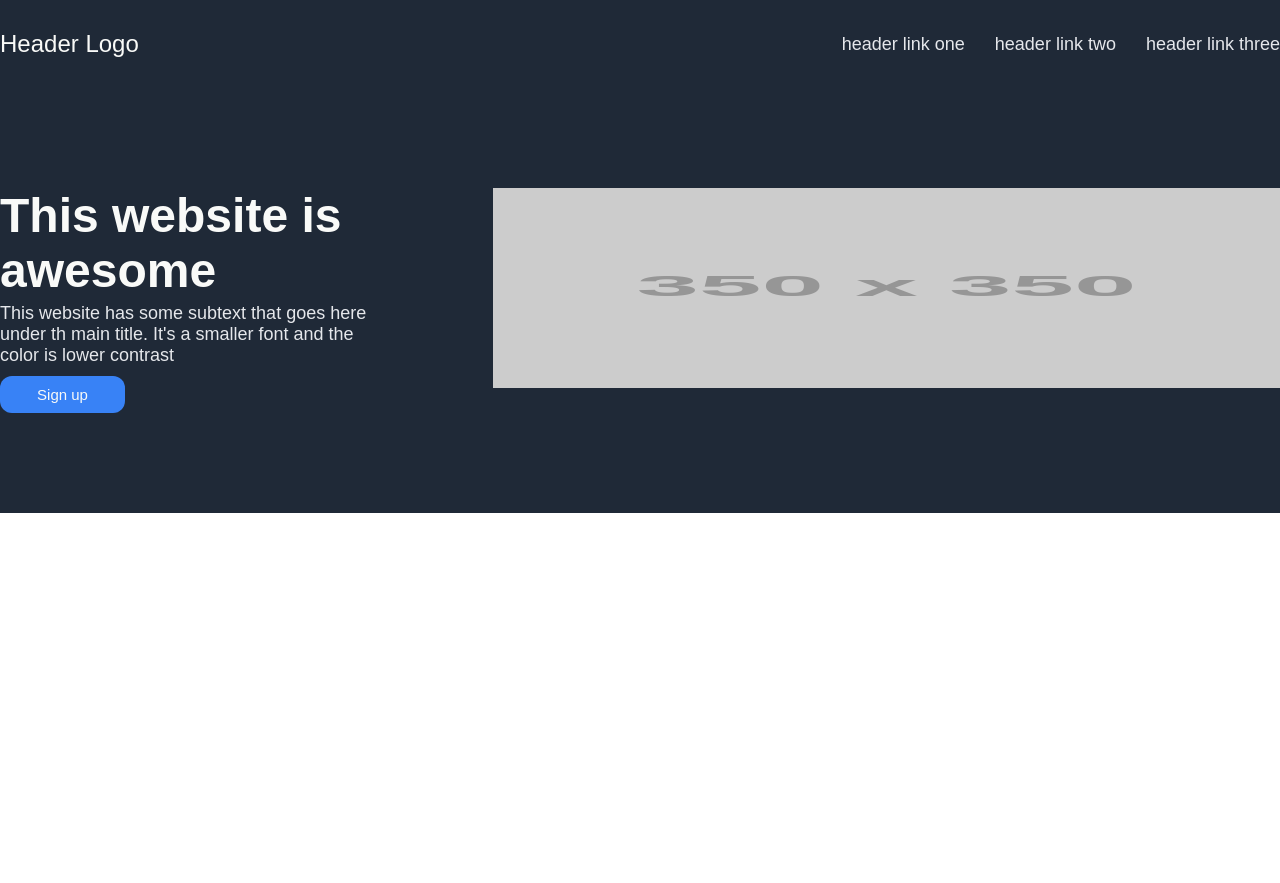
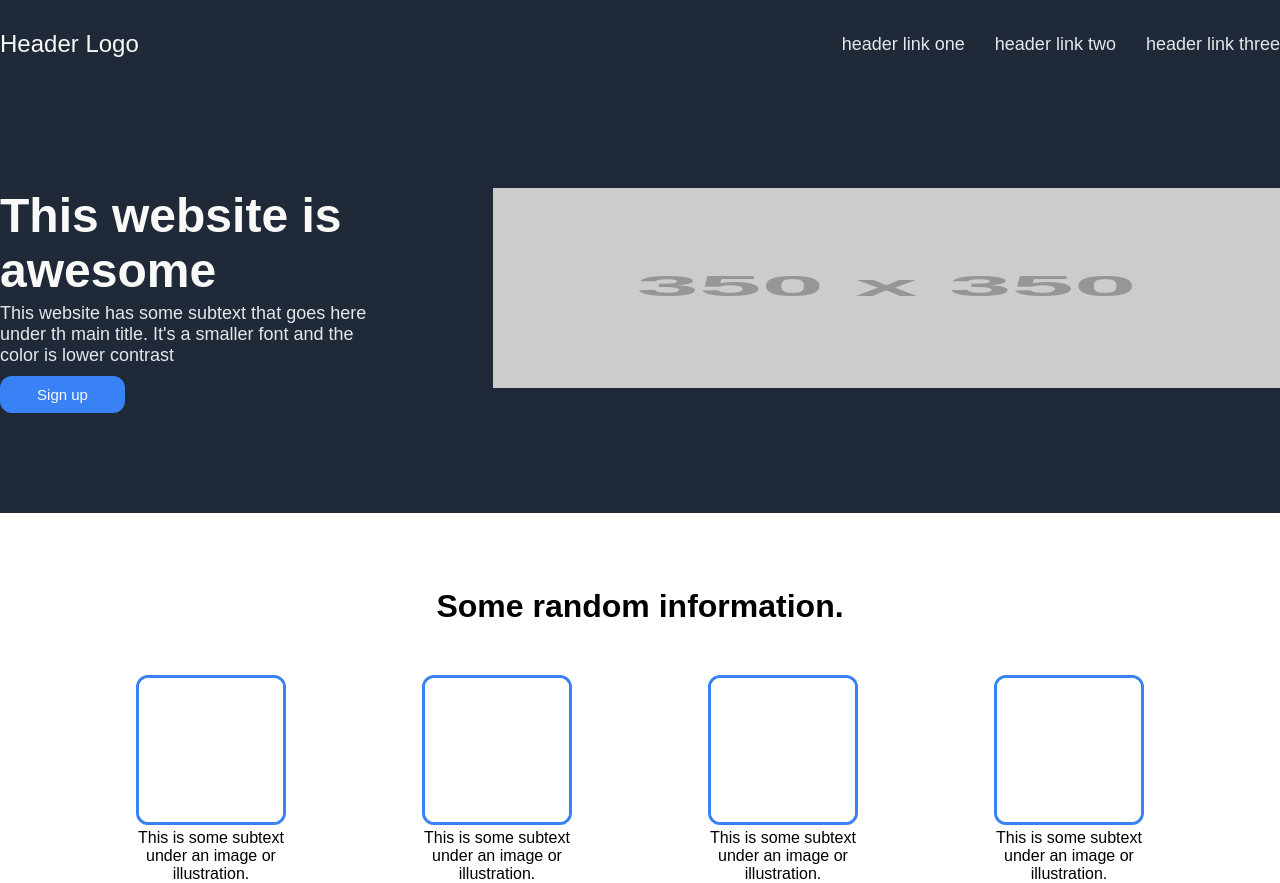
Before and after one commit to lukew95/Odin-LandingPage, a plain HTML site: page index.html in a window 1280 px wide. Before the commit the page ends 800 px from the top, so only its background shows below. Drawn offline with Linux system fonts and the light colour scheme; placeholder pictures from the web are drawn by us.

Commit message:
Added projects section and styling

```diff
--- a/index.html
+++ b/index.html
@@ -32,6 +32,28 @@
                 </div>
             </div>
         </div>
-
+        <div class="projects-container">
+            <div class="projects">
+                    <h1>Some random information.</h1>
+                    <div class="project-item-container">
+                        <div class="project-item">
+                            <img src="images/blank.png" alt="">
+                            <p>This is some subtext under an image or illustration.</p>
+                        </div>
+                        <div class="project-item">
+                            <img src="images/blank.png" alt="">
+                            <p>This is some subtext under an image or illustration.</p>
+                        </div>
+                        <div class="project-item">
+                            <img src="images/blank.png" alt="">
+                            <p>This is some subtext under an image or illustration.</p>
+                        </div>
+                        <div class="project-item">
+                            <img src="images/blank.png" alt="">
+                            <p>This is some subtext under an image or illustration.</p>
+                        </div>
+                    </div>
+            </div>
+        </div>
     </body>
 </html>
--- a/style.css
+++ b/style.css
@@ -95,3 +95,37 @@
     width: 100%;
     height: 200px;
 }
+
+.projects-container{
+    display: flex;
+    justify-content: center;
+    padding: 75px 0 0 0;
+}
+
+.projects{
+    width: 1300px;
+    display: flex;
+    flex-direction: column;
+}
+
+.projects h1{
+    text-align: center;
+    margin: 0 0 50px 0;
+}
+
+.project-item-container{
+    display: flex;
+    justify-content: space-evenly;
+}
+
+.project-item{
+    text-align: center;
+    width: 150px;
+}
+
+.project-item img{
+    width: 150px;
+    height: 150px;
+    border: 3px solid #3882F6;
+    border-radius: 12px;
+}
```
Also changed, not shown: images/blank.png (added).
